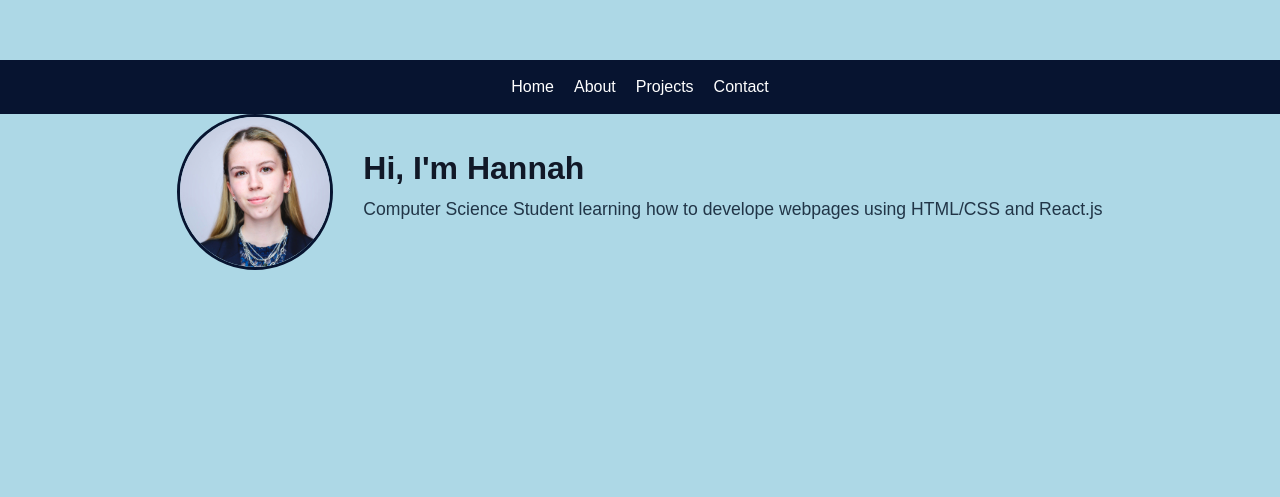
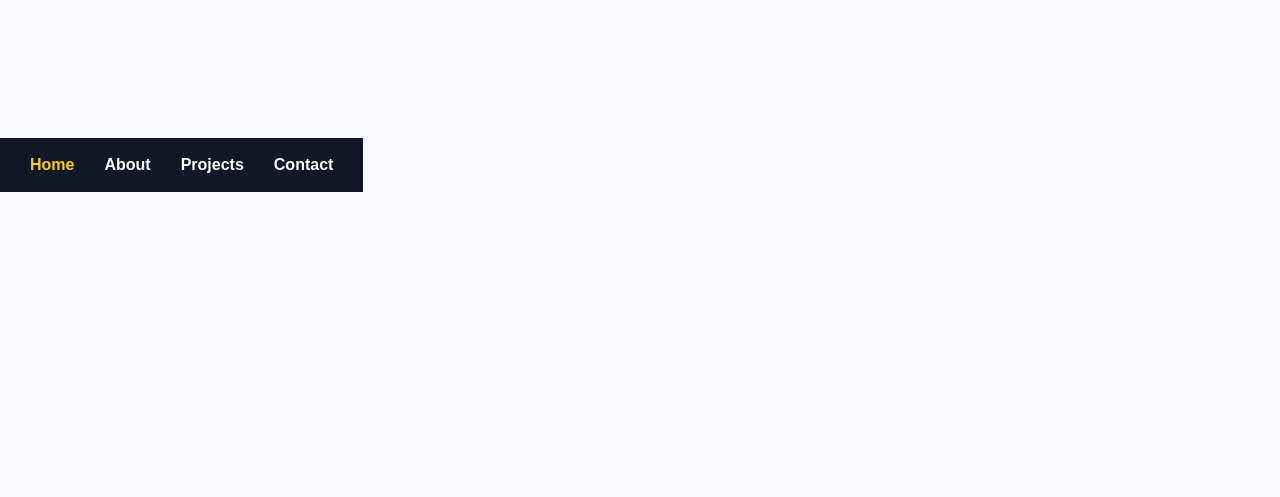
Before and after one commit to hannah-evelyn/Superminds, a React (Vite) app in the folder webpage2/portfolio/: page / in a window 1280 px wide. Shown: the part 235-732 px from the top of the page. Built offline with nearby package versions, Linux system fonts and the light colour scheme.

Commit message:
framer motion
the framer motion through adding git hub section of the react workshop

```diff
--- a/webpage2/portfolio/package.json
+++ b/webpage2/portfolio/package.json
@@ -10,7 +10,7 @@
     "preview": "vite preview"
   },
   "dependencies": {
-    "framer-motion": "^12.34.0",
+    "framer-motion": "^12.34.3",
     "react": "^19.2.0",
     "react-dom": "^19.2.0",
     "react-router-dom": "^7.13.0"
--- a/webpage2/portfolio/src/App.css
+++ b/webpage2/portfolio/src/App.css
@@ -1,57 +1,61 @@
-/*
-Global & Base Styles
-*/
-
+/* ------------------------
+   Global / Base Styles
+------------------------- */
 body {
-  font-family: Arial, sans-serif;
+  font-family: 'Arial', sans-serif;
   margin: 0;
   padding: 0;
-  background: #add8e6; /* light background for being able to actually see */
+  background: #f9fafb;
+  color: #111827;
 }
 
 .page {
- /*padding: 40px;*/
- width: 100vw;
- min-height: 100 vh;
- display: flex;
+  width: 100vw;         /* 1. Use the full width of the screen */
+  height: 100vh;        /* 2. Use the full height of the screen */
+  min-height: 100vh;
+  display: flex;        /* 3. Turn on the "Centering Engine" (Flexbox) */
 
+  justify-content: center;  /* 4. Centers content VERTICALLY */
+  align-items: center;      /* 5. Centers content HORIZONTALLY */
+
+  text-align: center;       /* 6. Centers the actual text inside the tags */
+}
+.page-content {
+  max-width: 1000px; /* 1. Don't let the content get wider than 1000px */
+  width: 100%; /* 2. On small screens (phones), take up the whole width */
+  display: flex;
+  flex-direction: column;
+  align-items: center; /* 3. Ensures images/buttons inside this div are centered */
 }
 
-.page-content {
-  max-width: 1000px;
-  width: 100%;
-  display: flex;
-  flex-direction: column;
-  align-items: center;
-
-
-}
-
-/*
-Navbar
-*/
-
+/* ------------------------
+   Navbar
+------------------------- */
 .navbar {
   display: flex;
-  gap: 20px;
+  justify-content: center;
+  gap: 30px;
   padding: 15px 30px;
-  background: #071430;
-
-  justify-content: center;
-  align-items: center;
-
-  text-align: center;
+  background: #111827;
+  position: sticky;
+  top: 0;
+  z-index: 100;
 }
 
 .nav-link {
+  text-decoration: none;
   color: white;
-  text-decoration: none;
+  font-weight: bold;
+  transition: color 0.2s;
 }
 
-/*
-Home Page
-*/
+.nav-link.active {
+  color: #facc15; /* highlight active page */
+}
 
+/* ------------------------
+   Home Page
+------------------------- */
 .home-page .hero {
   display: flex;
   align-items: center;
@@ -61,16 +65,16 @@ Home Page
 }
 
 .hero-img {
-  width: 150px;
-  height: 150px;
+  width: 180px;
+  height: 180px;
   border-radius: 50%;
   object-fit: cover;
-  border: 3px solid #071430;
+  border: 3px solid #2563eb;
 }
 
 .hero-text h1 {
   margin: 0;
-  font-size: 2rem;
+  font-size: 2.5rem;
   color: #111827;
 }
 
@@ -80,11 +84,9 @@ Home Page
   line-height: 1.5;
 }
 
-
-/*
-About Page
-*/
-
+/* ------------------------
+   About Page
+------------------------- */
 .skills-grid {
   display: flex;
   flex-wrap: wrap;
@@ -108,35 +110,28 @@ About Page
   margin-bottom: 5px;
 }
 
-/*
-Projects Page
-*/
-
+/* ------------------------
+   Projects Page
+------------------------- */
 .projects-grid {
   display: flex;
   flex-direction: column;
-  flex-wrap: wrap;
-  gap: 20px;
+  gap: 25px;
+  padding: 20px;
 }
 
 .project-card {
-  flex: 1 1 200px;
-  background: #e0e0e0;
+  background: #f0f0f0;
   padding: 20px;
-  border-radius: 10px;
+  border-radius: 12px;
   text-decoration: none;
   color: #111;
-  transition: transform 0.3s;
+  transition: transform 0.3s, box-shadow 0.3s;
 }
 
-.project-card:hover {
-  transform: scale(1.05);
-}
-
-/*
-Contact Page
-*/
-
+/* ------------------------
+   Contact Page
+------------------------- */
 .contact-form {
   display: flex;
   flex-direction: column;
--- /dev/null
+++ b/webpage2/portfolio/src/animationVariants.js
@@ -0,0 +1,7 @@
+export const pageVariants = {
+  initial: { opacity: 0, x: 100 },
+  in: { opacity: 1, x: 0 },
+  out: { opacity: 0, x: -100 },
+};
+
+export const pageTransition = { duration: 0.5 };
--- a/webpage2/portfolio/src/components/Navbar.jsx
+++ b/webpage2/portfolio/src/components/Navbar.jsx
@@ -1,12 +1,30 @@
 import { NavLink } from "react-router-dom";
+import { motion } from "framer-motion";
 
 function Navbar() {
+  const links = [
+    { name: "Home", path: "/" },
+    { name: "About", path: "/about" },
+    { name: "Projects", path: "/projects" },
+    { name: "Contact", path: "/contact" },
+  ];
+
   return (
     <nav className="navbar">
-      <NavLink to="/" className={({ isActive }) => isActive ? "nav-link active" : "nav-link"}>Home</NavLink>
-      <NavLink to="/about" className={({ isActive }) => isActive ? "nav-link active" : "nav-link"}>About</NavLink>
-      <NavLink to="/projects" className={({ isActive }) => isActive ? "nav-link active" : "nav-link"}>Projects</NavLink>
-      <NavLink to="/contact" className={({ isActive }) => isActive ? "nav-link active" : "nav-link"}>Contact</NavLink>
+      {links.map((link, index) => (
+        <motion.div
+          key={index}
+          whileHover={{ scale: 1.1, color: "#facc15" }}
+          transition={{ duration: 0.2 }}
+        >
+          <NavLink
+            to={link.path}
+            className={({ isActive }) => (isActive ? "nav-link active" : "nav-link")}
+          >
+            {link.name}
+          </NavLink>
+        </motion.div>
+      ))}
     </nav>
   );
 }
--- a/webpage2/portfolio/src/components/ProjectCard.jsx
+++ b/webpage2/portfolio/src/components/ProjectCard.jsx
@@ -1,9 +1,18 @@
+import { motion } from "framer-motion";
+
 function ProjectCard({ project }) {
   return (
-    <a href={project.url} target="_blank" rel="noopener noreferrer" className="project-card">
+    <motion.a
+      href={project.url}
+      target="_blank"
+      rel="noopener noreferrer"
+      className="project-card"
+      whileHover={{ scale: 1.05, boxShadow: "0px 8px 15px rgba(0,0,0,0.3)" }}
+      transition={{ duration: 0.3 }}
+    >
       <h3>{project.name}</h3>
       <p>{project.desc}</p>
-    </a>
+    </motion.a>
   );
 }
 
--- a/webpage2/portfolio/src/pages/About.jsx
+++ b/webpage2/portfolio/src/pages/About.jsx
@@ -1,3 +1,4 @@
+import { motion } from "framer-motion";
 import jsLogo from "../assets/javascript.png";
 import reactLogo from "../assets/react.png";
 import cssLogo from "../assets/css.png";
@@ -15,12 +16,19 @@ function About() {
       <p>I'm a student developer learning modern web development with React.</p>
 
       <h3>My Skills</h3>
-            <div className="skills-grid">
-        {skills.map((skill, i) => (
-          <div key={i} className="skill-card">
+      <div className="skills-grid">
+        {skills.map((skill, index) => (
+          <motion.div
+            key={index}
+            className="skill-card"
+            initial={{ opacity: 0, y: 30 }}
+            whileInView={{ opacity: 1, y: 0 }}
+            viewport={{ once: true }}
+            transition={{ delay: index * 0.2, duration: 0.5 }}
+          >
             <img src={skill.img} alt={skill.name} className="skill-img" />
             <p>{skill.name}</p>
-          </div>
+          </motion.div>
         ))}
       </div>
     </div>
--- a/webpage2/portfolio/src/pages/Home.jsx
+++ b/webpage2/portfolio/src/pages/Home.jsx
@@ -1,16 +1,31 @@
-import profilePic from "../assets/profile_pic.jpg"; // optional local image
+import { motion } from "framer-motion";
+import profilePic from "../assets/profile_pic.jpg"; // replace with your own
+import { pageVariants, pageTransition } from "../animationVariants";
 
 function Home() {
   return (
-    <div className="page home-page">
+    <motion.div
+      className="page home-page"
+      style={{ position: "absolute", width: "100%" }}
+      variants={pageVariants}       // animation states (initial, in, out)
+      initial="initial"             // start state
+      animate="in"                  // animate to visible
+      exit="out"                    // exit animation
+      transition={pageTransition}   // timing for animation
+    >
       <div className="hero">
         <img src={profilePic} alt="Profile" className="hero-img" />
         <div className="hero-text">
           <h1>Hi, I'm Hannah</h1>
-          <p>Computer Science Student learning how to develope webpages using HTML/CSS and React.js</p>
+          <p>
+            I'm a student developer building modern web apps with React, Vite, and cool animations.
+          </p>
+          <p>
+            Welcome to my portfolio! Scroll down to see my projects and skills.
+          </p>
         </div>
       </div>
-    </div>
+    </motion.div>
   );
 }
 
--- a/webpage2/portfolio/src/pages/Projects.jsx
+++ b/webpage2/portfolio/src/pages/Projects.jsx
@@ -1,3 +1,4 @@
+import { motion } from "framer-motion";
 import ProjectCard from "../components/ProjectCard";
 import { projects } from "../data/project";
 
@@ -6,8 +7,17 @@ function Projects() {
     <div className="page projects-page">
       <h1>Projects</h1>
       <div className="projects-grid">
-        {projects.map((project, i) => (
-          <ProjectCard key={i} project={project} />
+        {projects.map((project, index) => (
+          <motion.div
+            key={index}
+            initial={{ opacity: 0, x: index % 2 === 0 ? -100 : 100, scale: 0.9 }}
+            whileInView={{ opacity: 1, x: 0, scale: 1 }}
+            viewport={{ once: true, amount: 0.3 }}
+            transition={{ delay: index * 0.2, duration: 0.6 }}
+            whileHover={{ scale: 1.05, boxShadow: "0px 10px 20px rgba(0,0,0,0.2)" }}
+          >
+            <ProjectCard project={project} />
+          </motion.div>
         ))}
       </div>
     </div>
```
Also changed, not shown: 1 other file (tests, documents, lock files or other folders).
